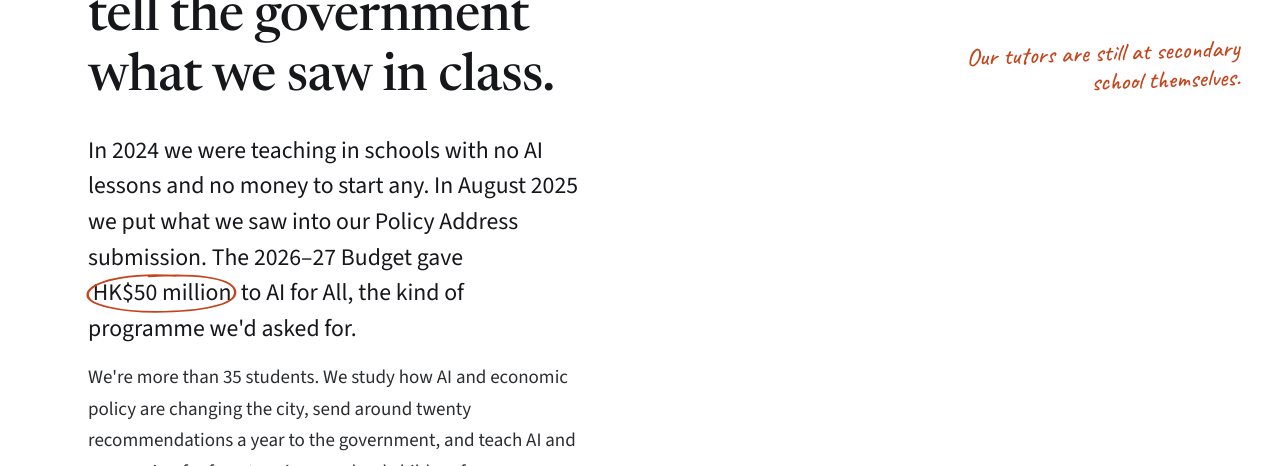
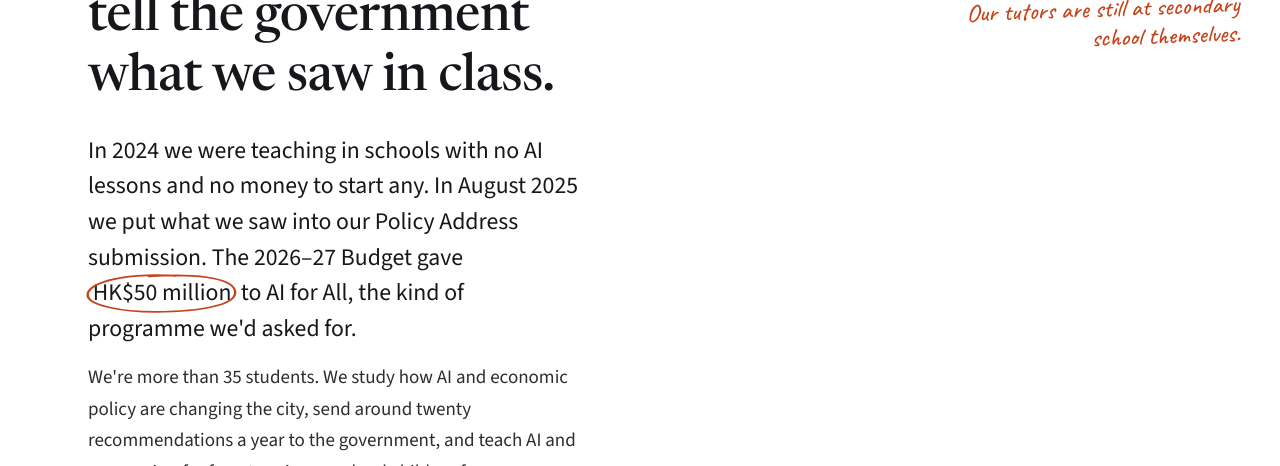
Before and after one commit to Justinlmfao/afg, an Astro site: page / in a window 1280 px wide. Shown: the part 634-1100 px from the top of the page. Built offline with nearby package versions, Linux system fonts and the light colour scheme; Astro itself is replaced by a stand-in of ours.

Commit message:
Tuck the handwritten note under the photo caption
Co-Authored-By: Claude Opus 5.5 <noreply@anthropic.com>
Claude-Session: https://claude.ai/code/session_01VZppJyfVvFWXqi7s1s5tQ4

```diff
--- a/src/styles/pages/home.css
+++ b/src/styles/pages/home.css
@@ -219,7 +219,7 @@
       grid-column: 3;
       grid-row: 3;
       align-self: start;
-      margin-top: 4.25rem;
+      margin-top: 1.5rem;
     }
   }
 
```
